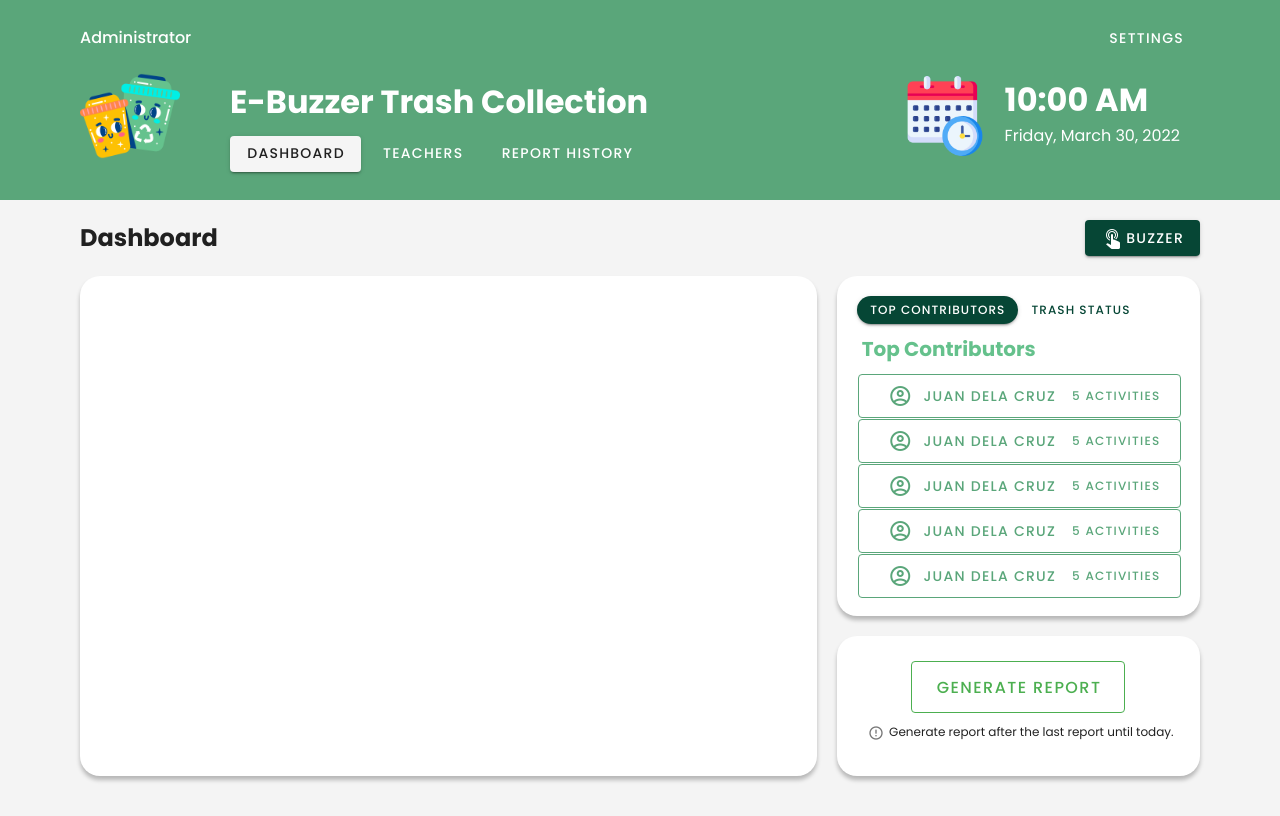
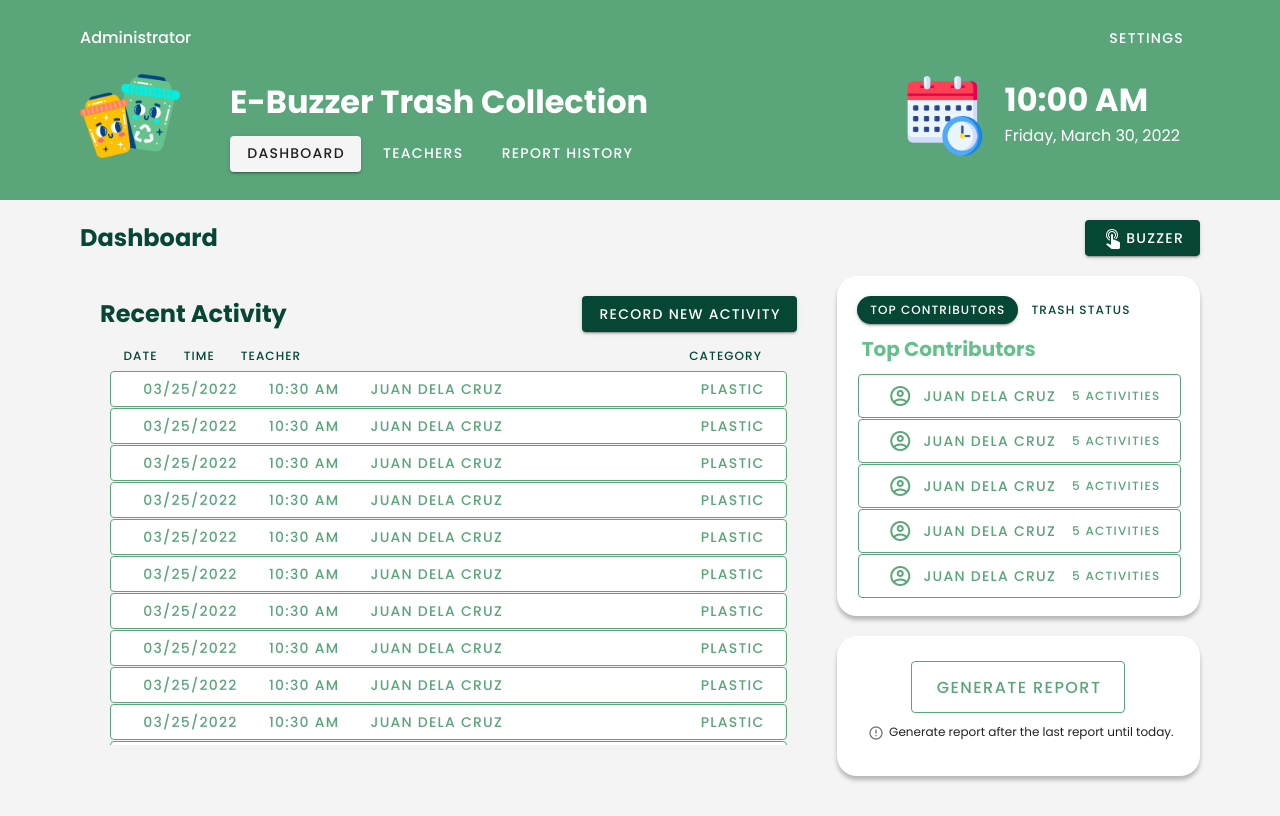
Before and after one commit to IamMarkReyRonolo/feedbACTS-on-the-go-frontned, a Vue app: page /admin in a window 1280 px wide. Built offline with nearby package versions, Linux system fonts and the light colour scheme.

Commit message:
added data table

```diff
--- a/src/components/AdminPageComponents/MainComponents/Dashboard.vue
+++ b/src/components/AdminPageComponents/MainComponents/Dashboard.vue
@@ -14,7 +14,45 @@
 					<v-row no-gutters>
 						<v-col cols="12" lg="8">
 							<div class="leftCon">
-								<div class="tableCon"></div>
+								<div class="tableCon">
+									<div class="tableHeader">
+										<h2>Recent Activity</h2>
+										<v-btn class="addTrashBtn" color="#064635" dark
+											>Record New Activity</v-btn
+										>
+									</div>
+
+									<div class="tableData">
+										<div class="dataHeader">
+											<div class="leftC">
+												<v-btn text color="#064635" small>Date</v-btn>
+												<v-btn text color="#064635" small>Time</v-btn
+												><v-btn text color="#064635" small>Teacher</v-btn>
+											</div>
+											<div class="rightC">
+												<v-btn text color="#064635" small>Category</v-btn>
+											</div>
+										</div>
+										<div class="allDataCon">
+											<v-btn
+												class="actualData"
+												v-for="n in 20"
+												:key="n"
+												outlined
+												color="#5AA67A"
+											>
+												<div class="leftCD">
+													<div text color="#064635" small>03/25/2022</div>
+													<div text color="#064635" small>10:30 AM</div>
+													<div text color="#064635" small>Juan Dela Cruz</div>
+												</div>
+												<div class="rightCD">
+													<div text color="#064635" small>Plastic</div>
+												</div>
+											</v-btn>
+										</div>
+									</div>
+								</div>
 							</div>
 						</v-col>
 						<v-col cols="12" lg="4">
@@ -70,7 +108,7 @@
 										<div class="reportCon">
 											<v-btn
 												x-large
-												color="success"
+												color="#5AA67A"
 												dark
 												class="disposeBtn"
 												outlined
@@ -158,6 +196,10 @@
 		align-items: center;
 	}
 
+	.titleCon {
+		color: #064635;
+	}
+
 	.mainView {
 		display: flex;
 		justify-content: center;
@@ -176,9 +218,75 @@
 
 	.tableCon {
 		height: 500px;
+		/* background-color: white;
+		box-shadow: 0px 4px 4px rgba(0, 0, 0, 0.25);
+		border-radius: 20px; */
+		padding: 20px;
+	}
+
+	.tableHeader {
+		display: flex;
+		justify-content: space-between;
+		align-items: center;
+		text-align: right;
+	}
+
+	.tableHeader h2 {
+		color: #064635;
+	}
+
+	.tableData {
+		height: 95%;
+		padding: 10px;
+	}
+
+	.dataHeader,
+	.actualData {
+		text-align: left;
+		display: flex;
+		width: 100%;
+	}
+
+	.allDataCon {
+		overflow-y: auto;
+		height: 90%;
+	}
+
+	.actualData {
+		margin: 1px 0px;
 		background-color: white;
-		box-shadow: 0px 4px 4px rgba(0, 0, 0, 0.25);
-		border-radius: 20px;
+	}
+
+	/* .leftC,
+	.rightC {
+		border: 1px solid black;
+	} */
+
+	.leftC {
+		width: 90%;
+	}
+
+	.leftC .v-btn {
+		padding: 0px 40px;
+	}
+
+	.rightC {
+		width: 20%;
+		text-align: center;
+	}
+
+	.leftCD {
+		width: 90%;
+		display: flex;
+	}
+
+	.leftCD div {
+		padding: 0px 15px;
+	}
+
+	.rightCD {
+		padding: 0px 5px;
+		text-align: center;
 	}
 
 	.dataCon {
```
